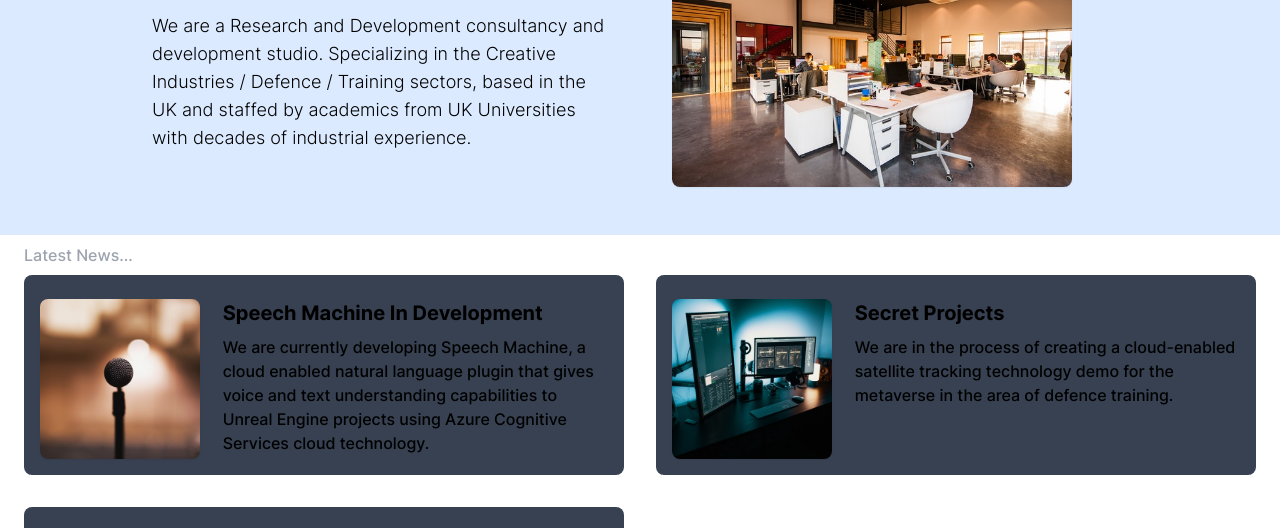
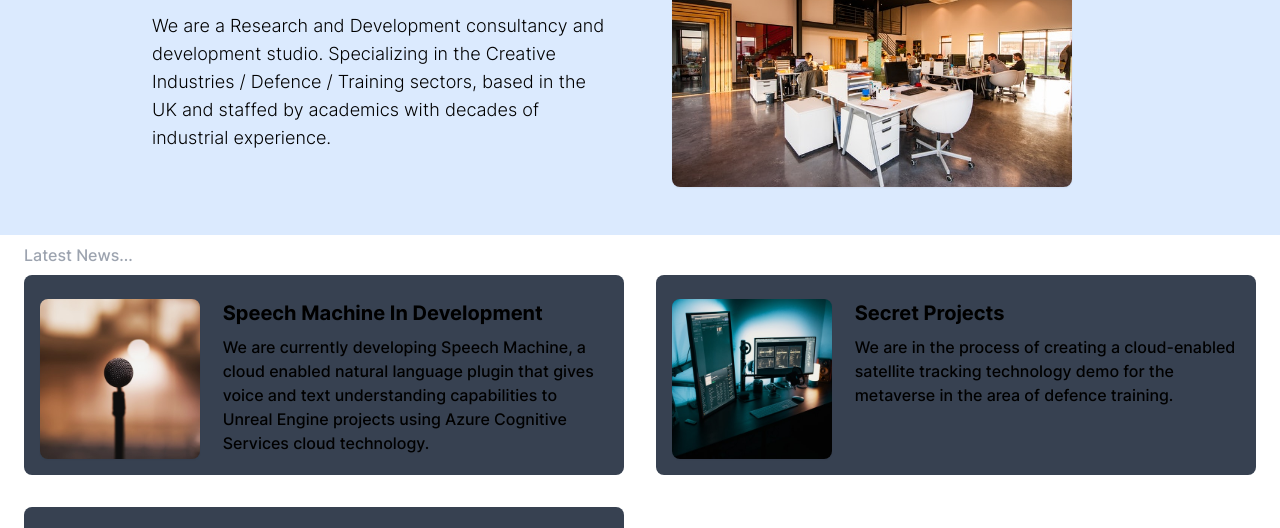
Before and after one commit to generativemachines/generativemachines, a plain HTML site: page index.html in a window 1280 px wide. Shown: the part 207-735 px from the top of the page. Drawn offline with Linux system fonts and the light colour scheme.

Commit message:
minor text change

```diff
--- a/index.html
+++ b/index.html
@@ -90,7 +90,7 @@
   <div class="container max-w-screen-lg mx-auto px-6 py-12 grid md:grid-cols-2 gap-4 lg:gap-16 items-center">
     <div>
       <h1 class="text-4xl font-bold mb-4">Generative Machines</h1>
-      <p class="font-light text-lg">We are a Research and Development consultancy and development studio. Specializing in the Creative Industries / Defence / Training sectors, based in the UK and staffed by academics from UK Universities with decades of industrial experience.</p>
+      <p class="font-light text-lg">We are a Research and Development consultancy and development studio. Specializing in the Creative Industries / Defence / Training sectors, based in the UK and staffed by academics with decades of industrial experience.</p>
     </div>
     <img class="rounded-lg shadow-sm" width="400" src="/pexels-cadeau-maestro-1170412.jpg" alt="Generative Machines" />
   </div>
```
